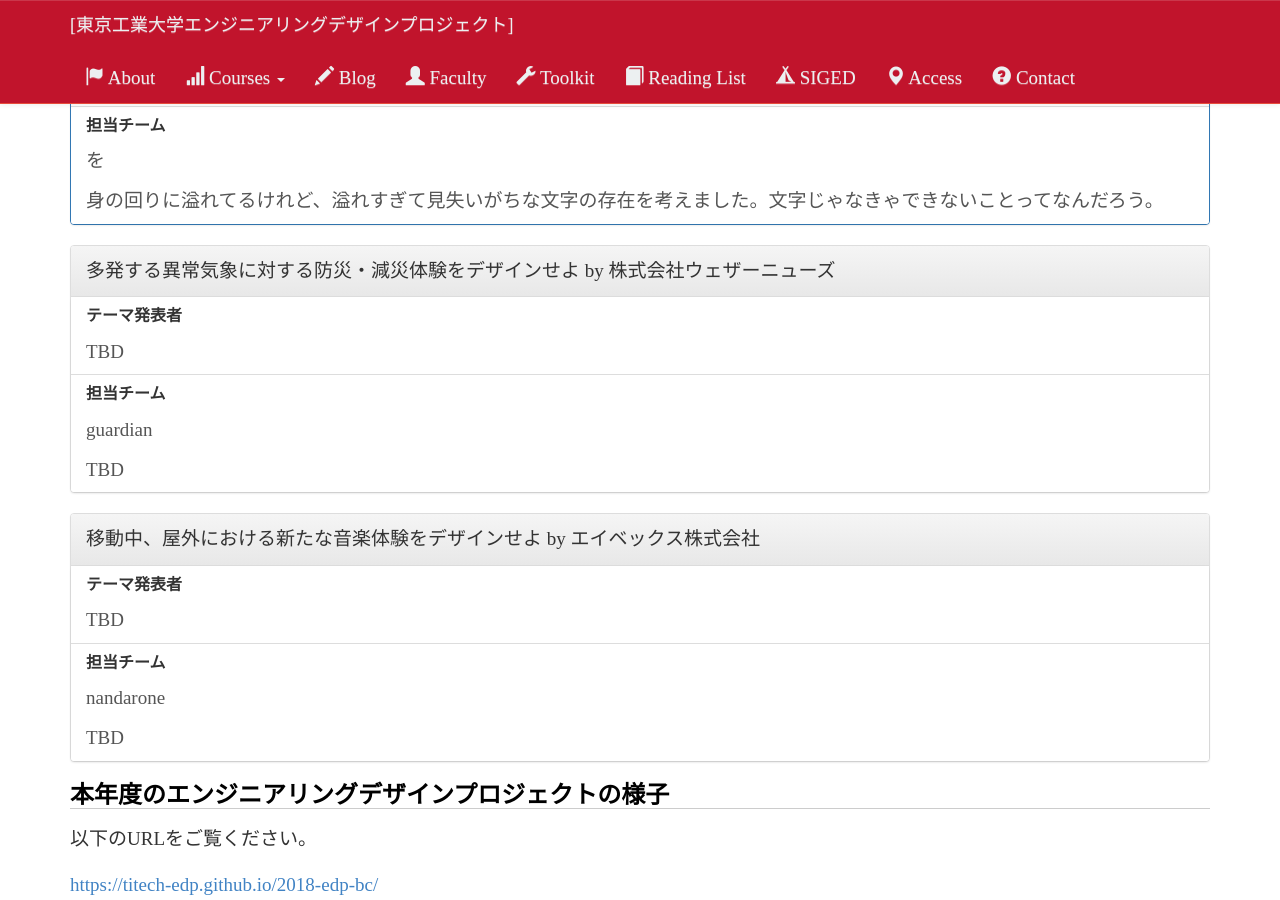
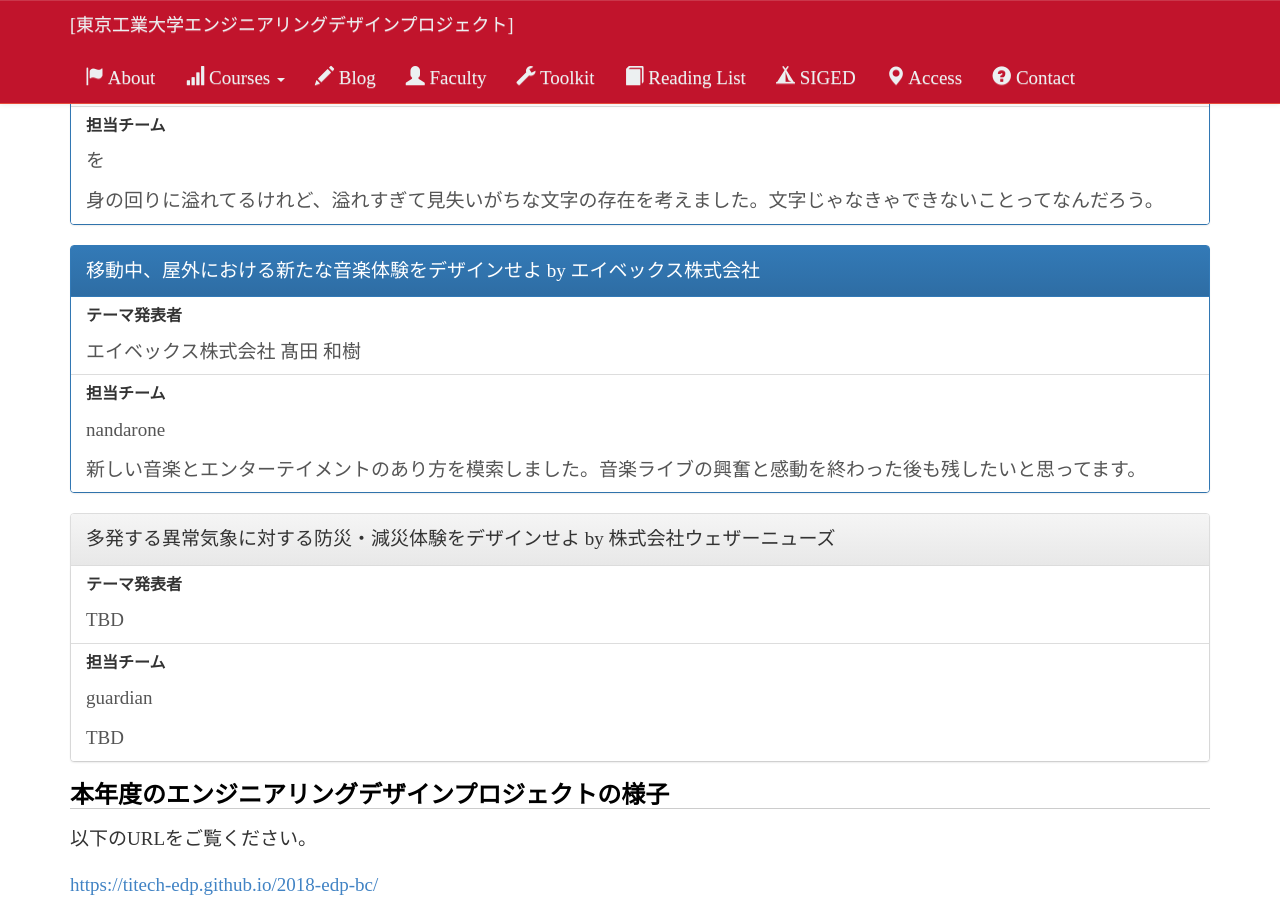
Before and after one commit to titech-edp/titech-edp.github.io, a Jekyll site: the page built from 2018-edp-bc/demoday/index.md, in a window 1280 px wide and 900 px high, scrolled down 3198 px. Built offline with Jekyll 4.4.1, drawn with Linux system fonts in a browser that asks for light colours; nearby versions of some CDN libraries; library files that are not in the unit come from our copies.

Commit message:
Add team-nandarone

```diff
--- a/_data/2018-edp-bc-demoday.yml
+++ b/_data/2018-edp-bc-demoday.yml
@@ -40,14 +40,14 @@
   team: を
   desc: 身の回りに溢れてるけれど、溢れすぎて見失いがちな文字の存在を考えました。文字じゃなきゃできないことってなんだろう。
 
+- company: エイベックス株式会社
+  theme: 移動中、屋外における新たな音楽体験をデザインせよ
+  presenter: エイベックス株式会社 髙田 和樹
+  team: nandarone
+  desc: 新しい音楽とエンターテイメントのあり方を模索しました。音楽ライブの興奮と感動を終わった後も残したいと思ってます。
+
 - company: 株式会社ウェザーニューズ
   theme: 多発する異常気象に対する防災・減災体験をデザインせよ
   presenter: TBD
   team: guardian
   desc: TBD
-
-- company: エイベックス株式会社
-  theme: 移動中、屋外における新たな音楽体験をデザインせよ
-  presenter: TBD
-  team: nandarone
-  desc: TBD
```
